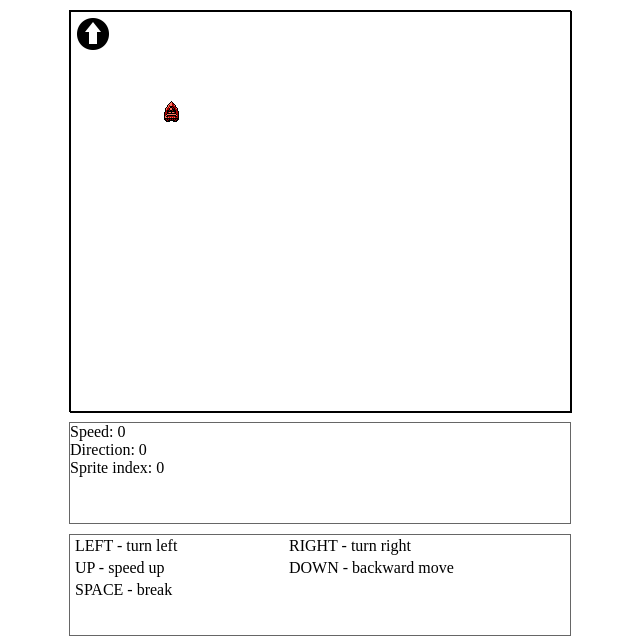
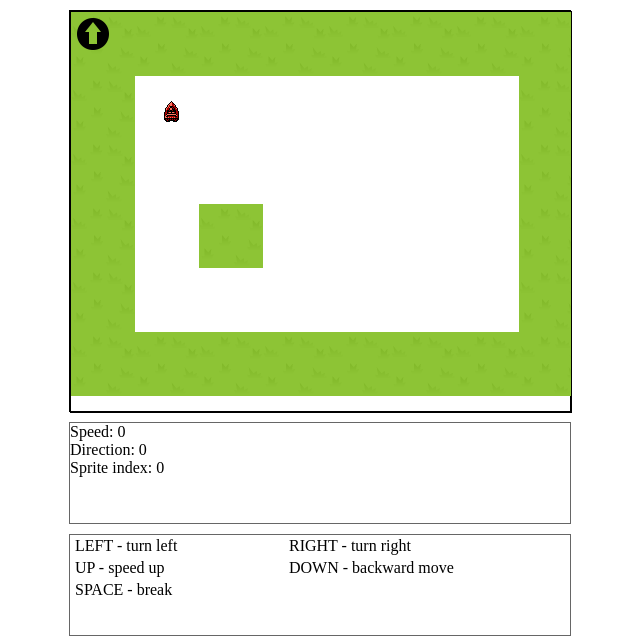
Before and after one commit to janson-git/jsGamePrototype, a plain HTML site: page index.html in a window 1280 px wide. Shown: the whole page, without its empty margins (320-960 px from the left). Drawn offline with Linux system fonts and the light colour scheme.

Commit message:
Try to add map and collision check

```diff
--- a/index.html
+++ b/index.html
@@ -65,10 +65,12 @@
     <span>SPACE - break</span>
 </div>
 
+<script src="src/Loader.js"></script>
 <script src="src/Keyboard.js"></script>
 <script src="src/Constants/Direction.js"></script>
 <script src="src/Player.js"></script>
 <script src="src/PlayerTrack.js"></script>
+<script src="src/Map.js"></script>
 <script src="src/Game.js"></script>
 
 <script>
--- a/src/Game.js
+++ b/src/Game.js
@@ -17,6 +17,9 @@ var Game = {
     directionArrowImg: null,
     boatsSpriteList: null,
 
+    tileAtlas: null,
+    camera: null,
+
     init: function(canvas, canvasUI, debugMonitor) {
         this.canvas = canvas;
         this.canvasCtx = canvas.getContext('2d');
@@ -35,10 +38,13 @@ var Game = {
     setInitialState: function() {
         // set initial state of game
         this.player = Object.create(Player);
-        this.player.init(100, 100, Direction.NORTH);
+        this.player.init(map, 100, 100, Direction.NORTH);
 
         this.playerTrack = Object.create(PlayerTrack);
         this.playerTrack.init(this.player);
+
+        this.camera = new Camera(map, 512, 512);
+        this.camera.follow(this.player);
     },
 
     loadImages: function() {
@@ -48,6 +54,10 @@ var Game = {
 
         this.boatsSpriteList = new Image();
         this.boatsSpriteList.src = Player.spriteImage;
+
+        this.tileAtlas = new Image();
+        this.tileAtlas.src = 'img/tiles.png';
+        // Loader.loadImage('tiles', 'img/tiles.png');
     },
 
     play: function() {
@@ -90,6 +100,9 @@ var Game = {
     update: function(lastTick) {
         this.player.update(lastTick);
         this.playerTrack.update(lastTick);
+
+        // движение камеры зависит от движения игрока
+        this.camera.move(lastTick, this.player);
     },
 
     render: function() {
@@ -97,6 +110,8 @@ var Game = {
         // Закрасим игровое поле - водой
         // this.canvasCtx.fillStyle = '#3F47CB';
         // this.canvasCtx.fillRect(0, 0, this.canvas.width, this.canvas.height);
+        this.renderMapLayer(0);
+        this.renderMapLayer(1);
         this.canvasCtx.save();
 
         // Game drawing process
@@ -110,6 +125,38 @@ var Game = {
         }
 
         this.renderInfoOverlay();
+    },
+    renderMapLayer: function(layer) {
+        var startCol = Math.floor(this.camera.x / map.tsize);
+        var endCol = startCol + (this.camera.width / map.tsize);
+        var startRow = Math.floor(this.camera.y / map.tsize);
+        var endRow = startRow + (this.camera.height / map.tsize);
+        var offsetX = -this.camera.x + startCol * map.tsize;
+        var offsetY = -this.camera.y + startRow * map.tsize;
+
+        var ctx = this.canvasCtx;
+
+        for (var c = startCol; c <= endCol; c++) {
+            for (var r = startRow; r <= endRow; r++) {
+                var tile = map.getTile(layer, c, r);
+                var x = (c - startCol) * map.tsize + offsetX;
+                var y = (r - startRow) * map.tsize + offsetY;
+                if (tile !== 0) { // 0 => empty tile
+                    ctx.drawImage(
+                        this.tileAtlas, // image
+                        (tile - 1) * map.tsize, // source x
+                        0, // source y
+                        map.tsize, // source width
+                        map.tsize, // source height
+                        Math.round(x),  // target x
+                        Math.round(y), // target y
+                        map.tsize, // target width
+                        map.tsize // target height
+                    );
+                }
+            }
+        }
+
     },
     renderInfoOverlay: function() {
         // что отображаем в оверлее:
--- /dev/null
+++ b/src/Loader.js
@@ -0,0 +1,26 @@
+
+var Loader = {
+    images: {}
+};
+
+Loader.loadImage = function (key, src) {
+    var img = new Image();
+
+    var d = new Promise(function (resolve, reject) {
+        img.onload = function () {
+            this.images[key] = img;
+            resolve(img);
+        }.bind(this);
+
+        img.onerror = function () {
+            reject('Could not load image: ' + src);
+        };
+    }.bind(this));
+
+    img.src = src;
+    return d;
+};
+
+Loader.getImage = function (key) {
+    return (key in this.images) ? this.images[key] : null;
+};
--- /dev/null
+++ b/src/Map.js
@@ -0,0 +1,136 @@
+var map = {
+    cols: 8,
+    rows: 6,
+    tsize: 64,
+    // layers: [[
+    //     1, 1, 1, 1, 1, 1, 1, 1, 1, 1, 1, 1,
+    //     1, 0, 0, 0, 0, 0, 0, 0, 0, 0, 0, 1,
+    //     1, 0, 0, 0, 0, 0, 0, 0, 0, 0, 0, 1,
+    //     1, 0, 0, 0, 0, 0, 0, 0, 0, 0, 0, 1,
+    //     1, 0, 0, 0, 0, 0, 0, 0, 0, 0, 0, 1,
+    //     1, 0, 0, 0, 0, 0, 1, 0, 0, 0, 0, 1,
+    //     1, 0, 1, 1, 0, 0, 0, 0, 0, 0, 0, 1,
+    //     1, 0, 1, 1, 0, 0, 0, 0, 0, 0, 0, 1,
+    //     1, 0, 0, 0, 1, 0, 0, 0, 0, 0, 0, 1,
+    //     1, 0, 0, 0, 0, 1, 0, 0, 0, 0, 0, 1,
+    //     1, 0, 0, 0, 0, 1, 0, 0, 0, 0, 0, 1,
+    //     1, 1, 1, 1, 1, 1, 1, 1, 1, 1, 1, 1
+    // ], [
+    //     1, 1, 1, 1, 1, 1, 1, 1, 1, 1, 1, 1,
+    //     1, 0, 0, 0, 0, 0, 0, 0, 0, 0, 0, 1,
+    //     1, 0, 0, 0, 0, 0, 0, 0, 0, 0, 0, 1,
+    //     1, 0, 0, 0, 0, 0, 0, 0, 0, 0, 0, 1,
+    //     1, 0, 0, 0, 0, 0, 0, 0, 0, 0, 0, 1,
+    //     1, 0, 0, 0, 0, 0, 1, 0, 0, 0, 0, 1,
+    //     1, 0, 1, 1, 0, 0, 0, 0, 0, 0, 0, 1,
+    //     1, 0, 1, 1, 0, 0, 0, 0, 0, 0, 0, 1,
+    //     1, 0, 0, 0, 1, 0, 0, 0, 0, 0, 0, 1,
+    //     1, 0, 0, 0, 0, 1, 0, 0, 0, 0, 0, 1,
+    //     1, 0, 0, 0, 0, 1, 0, 0, 0, 0, 0, 1,
+    //     1, 1, 1, 1, 1, 1, 1, 1, 1, 1, 1, 1
+    // ]],
+    layers: [[
+        1, 1, 1, 1, 1, 1, 1, 1,
+        1, 0, 0, 0, 0, 0, 0, 1,
+        1, 0, 0, 0, 0, 0, 0, 1,
+        1, 0, 1, 0, 0, 0, 0, 1,
+        1, 0, 0, 0, 0, 0, 0, 1,
+        1, 1, 1, 1, 1, 1, 1, 1,
+    ], [
+        1, 1, 1, 1, 1, 1, 1, 1,
+        1, 0, 0, 0, 0, 0, 0, 1,
+        1, 0, 0, 0, 0, 0, 0, 1,
+        1, 0, 1, 0, 0, 0, 0, 1,
+        1, 0, 0, 0, 0, 0, 0, 1,
+        1, 1, 1, 1, 1, 1, 1, 1,
+    ]],
+    getTile: function (layer, col, row) {
+        return this.layers[layer][row * map.cols + col];
+    },
+    isSolidTileAtXY: function (x, y) {
+        var col = Math.floor(x / this.tsize);
+        var row = Math.floor(y / this.tsize);
+
+        // tiles 1 are solid -- the rest are walkable
+        // loop through all layers and return TRUE if any tile is solid
+        return this.layers.reduce(function (res, layer, index) {
+            var tile = this.getTile(index, col, row);
+            var isSolid = tile === 1;
+            return res || isSolid;
+        }.bind(this), false);
+    },
+    getCol: function (x) {
+        return Math.floor(x / this.tsize);
+    },
+    getRow: function (y) {
+        return Math.floor(y / this.tsize);
+    },
+    getX: function (col) {
+        return col * this.tsize;
+    },
+    getY: function (row) {
+        return row * this.tsize;
+    }
+};
+
+function Camera(map, width, height) {
+    this.x = 0;
+    this.y = 0;
+    this.width = width;
+    this.height = height;
+    this.maxX = map.cols * map.tsize - width;
+    this.maxY = map.rows * map.tsize - height;
+}
+Camera.prototype.follow = function (sprite) {
+    this.following = sprite;
+    sprite.screenX = 0;
+    sprite.screenY = 0;
+};
+
+Camera.prototype.update = function () {
+    // assume followed sprite should be placed at the center of the screen
+    // whenever possible
+    this.following.screenX = this.width / 2;
+    this.following.screenY = this.height / 2;
+
+    // make the camera follow the sprite
+    this.x = this.following.x - this.width / 2;
+    this.y = this.following.y - this.height / 2;
+    // clamp values
+    this.x = Math.max(0, Math.min(this.x, this.maxX));
+    this.y = Math.max(0, Math.min(this.y, this.maxY));
+
+    // in map corners, the sprite cannot be placed in the center of the screen
+    // and we have to change its screen coordinates
+
+    // left and right sides
+    if (this.following.x < this.width / 2 ||
+        this.following.x > this.maxX + this.width / 2) {
+        this.following.screenX = this.following.x - this.x;
+    }
+    // top and bottom sides
+    if (this.following.y < this.height / 2 ||
+        this.following.y > this.maxY + this.height / 2) {
+        this.following.screenY = this.following.y - this.y;
+    }
+};
+
+Camera.prototype.move = function (lastTick, player) {
+    if (this.lastTick === undefined) {
+        this.lastTick = lastTick;
+    }
+    var tDiff = (lastTick - this.lastTick) / 1000;
+
+    var v = player.speed * tDiff;
+    this.x += (v * Math.sin(player.direction));
+    this.y += ((-1) * v * Math.cos(player.direction)); // в canvas ось Y - идёт вниз. А мы хотим рисовать вверх.
+
+    this.lastTick = lastTick;
+
+    // move camera
+    // this.x += dirx * Camera.SPEED * delta;
+    // this.y += diry * Camera.SPEED * delta;
+    // clamp values
+    this.x = Math.max(0, Math.min(this.x, this.maxX));
+    this.y = Math.max(0, Math.min(this.y, this.maxY));
+};
--- a/src/Player.js
+++ b/src/Player.js
@@ -1,10 +1,11 @@
 var Player = {
+    map: null,
     x: undefined,
     y: undefined,
-    sizeX: 6,
-    sizeY: 6,
     drawedX: undefined,
     drawedY: undefined,
+    drawedWidth: undefined,
+    drawedHeight: undefined,
     direction: undefined,
     speed: 0, // m/sec
     acceleration: 15, // m/sec^2
@@ -133,7 +134,8 @@ var Player = {
         return config;
     },
 
-    init: function(startX, startY, direction) {
+    init: function(map, startX, startY, direction) {
+        this.map = map;
         this.x = startX;
         this.y = startY;
         this.direction = direction;
@@ -181,10 +183,49 @@ var Player = {
         if (Keyboard.isDown(Keyboard.RIGHT)) this.turnRight(tDiff);
 
         var v = this.speed * tDiff;
-        this.x = this.x + (v * Math.sin(this.direction));
-        this.y = this.y + (-1 * v * Math.cos(this.direction)); // в canvas ось Y - идёт вниз. А мы хотим рисовать вверх.
+        var diffX = (v * Math.sin(this.direction));
+        var diffY = (-1 * v * Math.cos(this.direction));
+
+        this.x = this.x + diffX;
+        this.y = this.y + diffY; // в canvas ось Y - идёт вниз. А мы хотим рисовать вверх.
+
+        // проверим на столкновения
+        this.checkCollide(diffX, diffY);
+
+        var maxX = this.map.cols * this.map.tsize;
+        var maxY = this.map.rows * this.map.tsize;
+        this.x = Math.max(0, Math.min(this.x, maxX));
+        this.y = Math.max(0, Math.min(this.y, maxY));
 
         this.lastTick = lastTick;
+    },
+
+    checkCollide: function (diffX, diffY) {
+        var row, col;
+        // -1 in right and bottom is because image ranges from 0..63
+        // and not up to 64
+        // проверяем по размерам последнего спрайта, чтобы не дёргать на каждой проверке спрайт-конфиг
+        var left = this.x - this.drawedWidth / 2;
+        var right = this.x + this.drawedWidth / 2 - 1;
+        var top = this.y - this.drawedHeight / 2;
+        var bottom = this.y + this.drawedHeight / 2 - 1;
+
+        if (diffY > 0 && this.map.isSolidTileAtXY(this.x, bottom)) {
+            row = this.map.getRow(bottom);
+            this.y = -this.drawedHeight / 2 + this.map.getY(row);
+        }
+        else if (diffY < 0 && this.map.isSolidTileAtXY(this.x, top)) {
+            row = this.map.getRow(top);
+            this.y = this.drawedHeight / 2 + this.map.getY(row + 1);
+        }
+        if (diffX > 0 && this.map.isSolidTileAtXY(right, this.y)) {
+            col = this.map.getCol(right);
+            this.x = -this.drawedWidth / 2 + this.map.getX(col);
+        }
+        else if (diffX < 0 && this.map.isSolidTileAtXY(left, this.y)) {
+            col = this.map.getCol(left);
+            this.x = this.drawedWidth / 2 + this.map.getX(col + 1);
+        }
     },
 
     /**
@@ -198,6 +239,8 @@ var Player = {
 
         this.drawedX = this.x;
         this.drawedY = this.y;
+        this.drawedWidth = spriteConfig.w;
+        this.drawedHeight = spriteConfig.h;
     },
 
     drawSprite: function(ctx, sprite, dX = 0, dY = 0) {
```
Also changed, not shown: img/2-tiles.png (added), img/tiles.png (added).
